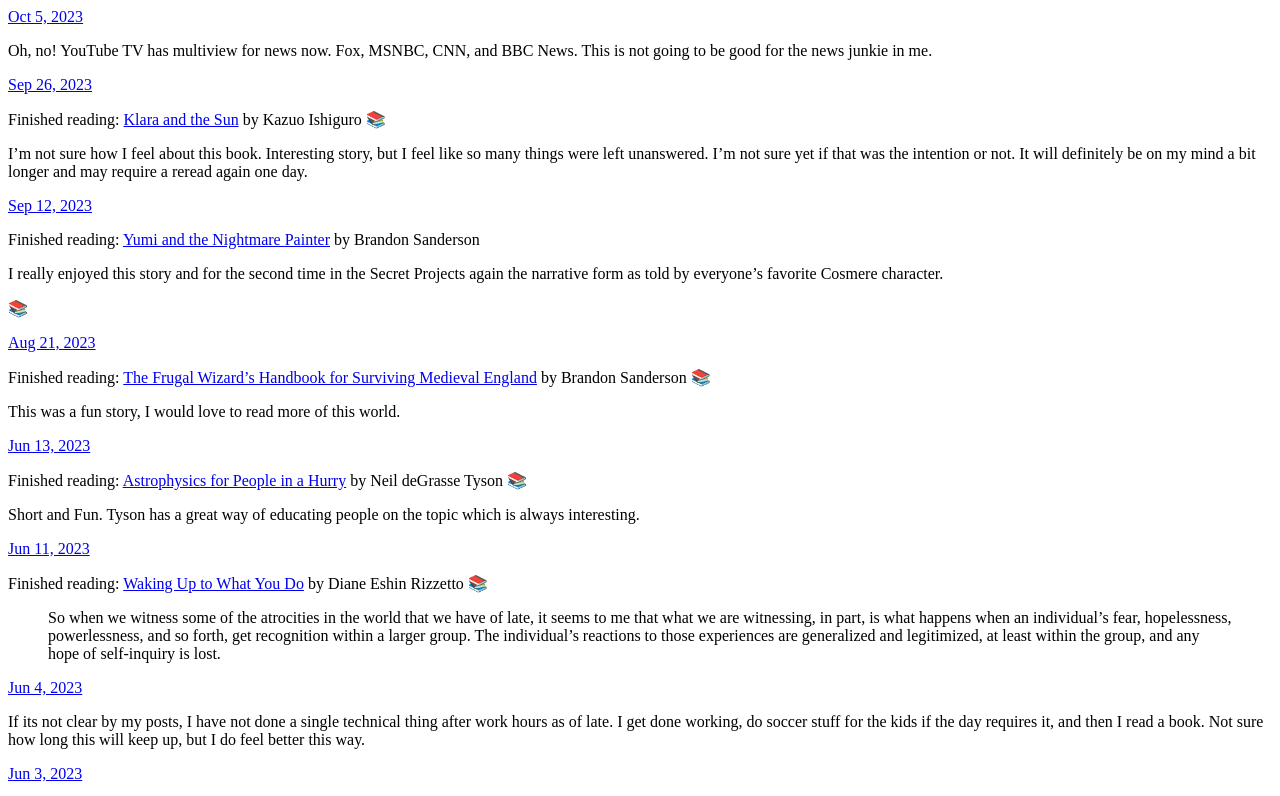
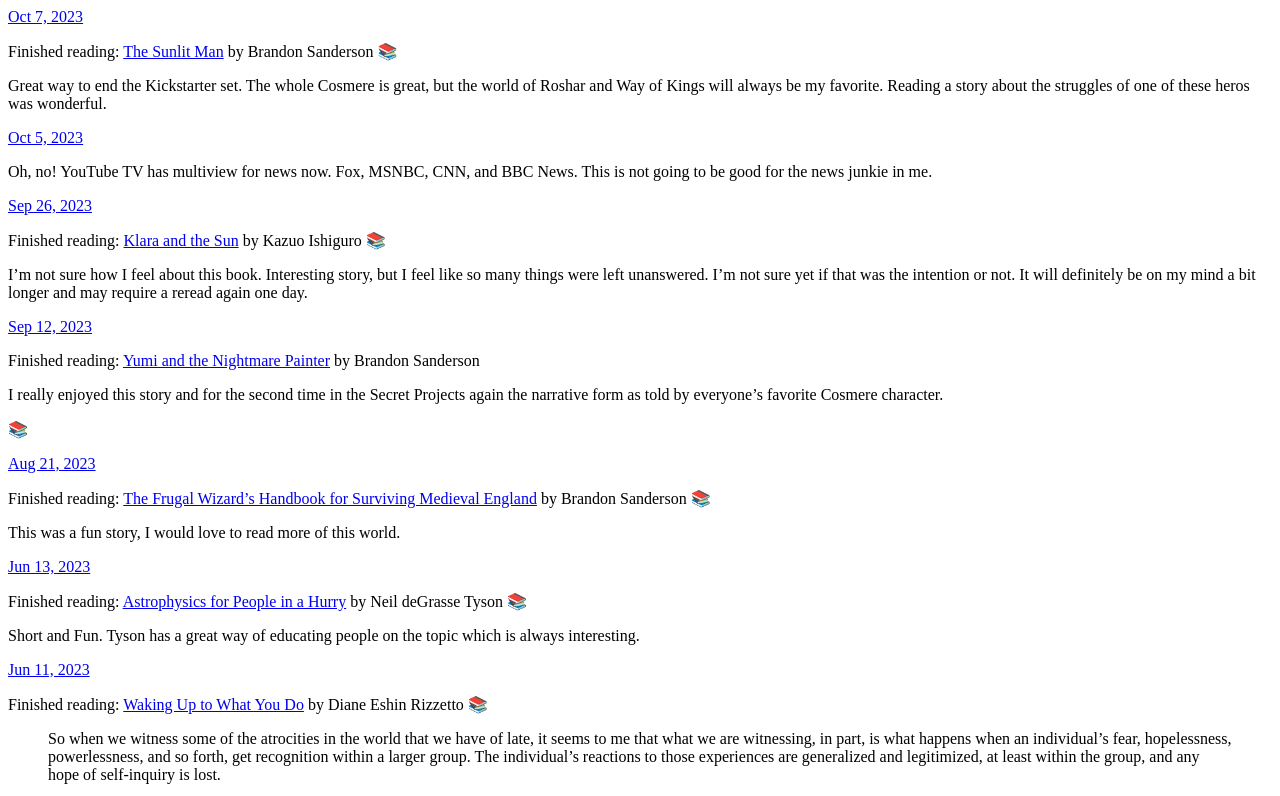
Before and after one commit to zoglesby/microblog, a plain HTML site: page index.html in a window 1280 px wide. Shown: the top 796 px of the page. Drawn offline with Linux system fonts and the light colour scheme.

Commit message:
Archiving from Micro.blog.

```diff
--- a/index.html
+++ b/index.html
@@ -21,6 +21,18 @@
 <div class="h-feed">
 
 
+
+	  <div class="h-entry">
+
+
+		<a href="https://zach.oglesby.co/2023/10/07/finished-reading-the.html" class="u-url"><time class="dt-published" datetime="2023-10-07 00:16:56 -0400">Oct 7, 2023</time></a>
+
+		<div class="e-content">
+			 <p>Finished reading: <a href="https://micro.blog/books/9781938570414">The Sunlit Man</a> by Brandon Sanderson 📚</p>
+<p>Great way to end the Kickstarter set. The whole Cosmere is great, but the world of Roshar and Way of Kings will always be my favorite. Reading a story about the struggles of one of these heros was wonderful.</p>
+
+		</div>
+	  </div>
 
 	  <div class="h-entry">
 
```
